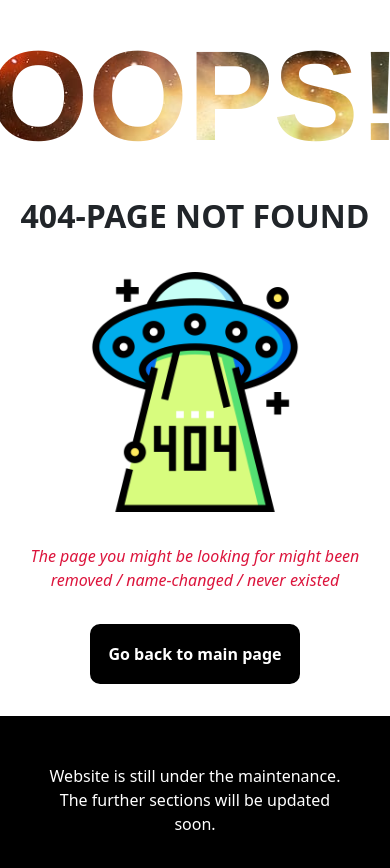
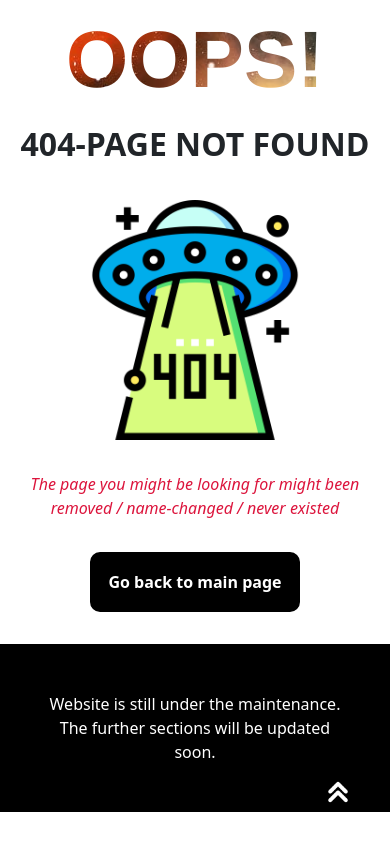
Before and after one commit to pranavanrao/MyPortfolio-Pranav-N-Rao, a React (Create React App) app: page / in a window 390 px wide. Shown: the top 868 px of the page. After the commit the page ends 844 px from the top, so only its background shows below. Built offline with nearby package versions, Linux system fonts and the light colour scheme.

Commit message:
Add ScrollToTop component and integrated it

```diff
--- a/src/App.css
+++ b/src/App.css
@@ -7,6 +7,13 @@
   text-align: left;
 }
 
+.scroll_up_img {
+  width: 2.5rem;
+  position: fixed;
+  bottom: 2rem;
+  right: 2rem;
+}
+
 /* Media Query for Tablets */
 @media (max-width: 1024px) {
   .main_heading {
--- a/src/App.js
+++ b/src/App.js
@@ -1,14 +1,23 @@
+import React, { useState } from 'react';
 import { BrowserRouter, Routes, Route } from 'react-router-dom';
 
 import './App.css';
 
+import upArrow from "./components/images/arrow-up.png";
+import upArrowHover from "./components/images/arrow-up-hover.png";
+
 import Landing from './components/Landing';
 import Error from './components/Error';
+import ScrollToTop from './components/ScrollToTop';
 
 function App() {
+  const [src, setSrc] = useState(upArrow);
+
   return (
     <BrowserRouter>
       <div className="App">
+
+        <img className="scroll_up_img" src={src} alt="Up arrow" onClick={ScrollToTop} onMouseOver={() => setSrc(upArrowHover)} onMouseOut={() => setSrc(upArrow)} />
 
         <Routes>
           <Route path='/MyPortfolio-Pranav-N-Rao/' element={<Landing />} />
--- a/src/components/Error.js
+++ b/src/components/Error.js
@@ -1,6 +1,7 @@
 import React from "react";
 import { Link } from "react-router-dom";
 
+import ScrollToTop from "./ScrollToTop";
 import errorImg from "./images/err/404-error.png";
 
 import "./styles/err.css";
@@ -12,7 +13,7 @@ function Error() {
             <div className="err_title">404-PAGE NOT FOUND</div>
             <img className="err_img" src={errorImg} alt="Error 404" />
             <div className="err_info">The page you might be looking for might been<br></br>removed / name-changed / never existed</div>
-            <Link to="/MyPortfolio-Pranav-N-Rao/" style={{ textDecoration: "none" }}><div className="err_btn">Go back to main page</div></Link>
+            <Link to="/MyPortfolio-Pranav-N-Rao/" onClick={ScrollToTop} style={{ textDecoration: "none" }}><div className="err_btn">Go back to main page</div></Link>
         </section>
     )
 }
--- /dev/null
+++ b/src/components/ScrollToTop.js
@@ -0,0 +1,12 @@
+const ScrollToTop = () => {
+    window.scrollTo({
+        top: 0,
+        behavior: 'smooth'
+        /* you can also use 'auto' behaviour
+           in place of 'smooth' */
+    });
+
+    return null;
+}
+
+export default ScrollToTop;
--- a/src/components/styles/err.css
+++ b/src/components/styles/err.css
@@ -52,3 +52,10 @@
     background-color: #00000000;
     color: black;
 }
+
+/* Media Query for Mobile Devices */
+@media (max-width: 768px) {
+    .err_oops {
+        font-size: 5rem;
+    }
+}
```
Also changed, not shown: src/components/images/arrow-up-hover.png (added), src/components/images/arrow-up.png (added).
